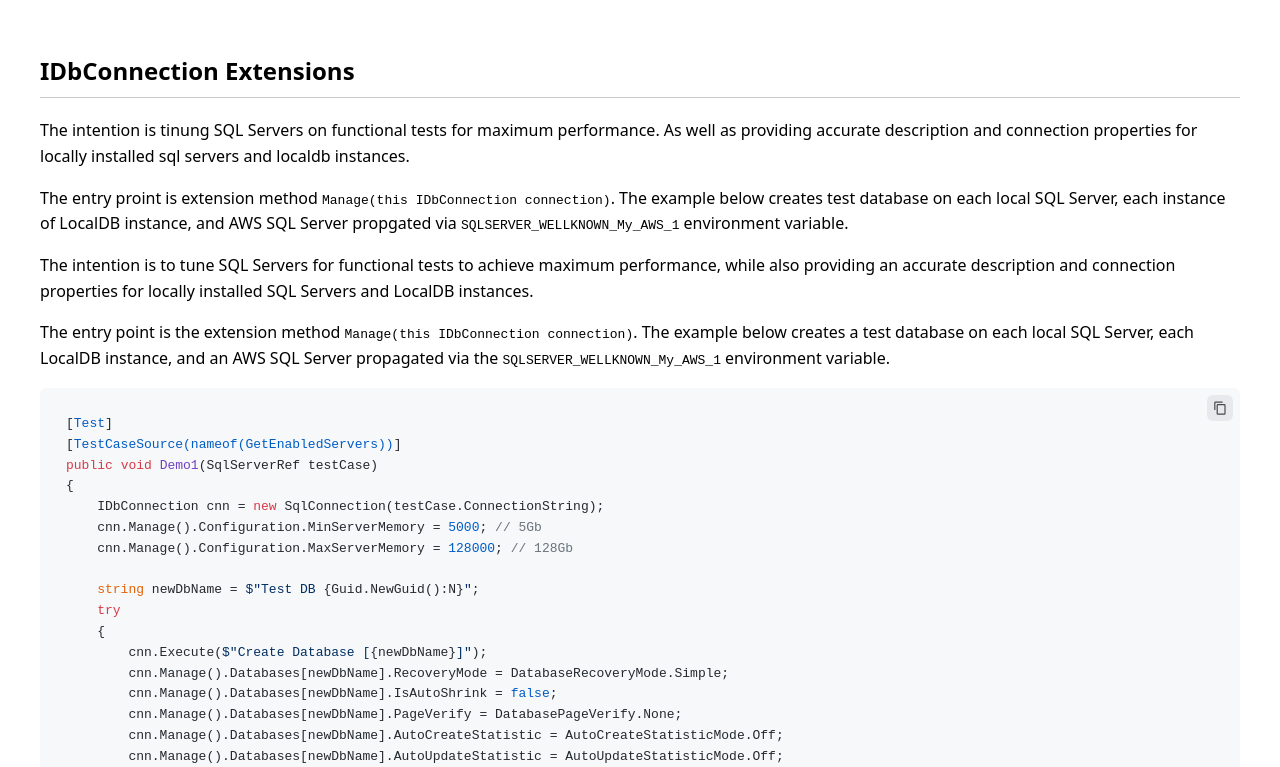
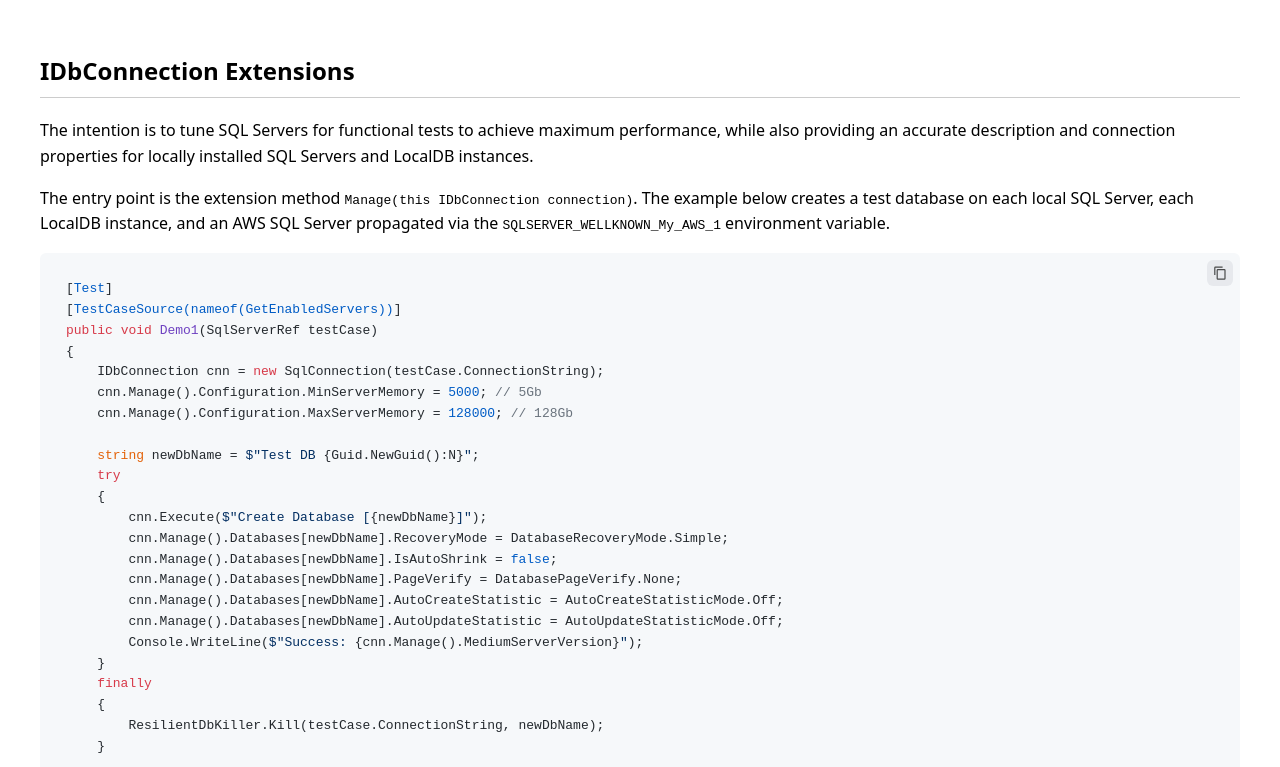
Before and after one commit to devizer/Universe.SqlServerJam, a plain HTML site: page index.html in a window 1280 px wide. Shown: the top 767 px of the page. Drawn offline with nearby package versions, Linux system fonts and the light colour scheme.

Commit message:
Polish readme v2

```diff
--- a/index.html
+++ b/index.html
@@ -136,14 +136,6 @@ tr:nth-child(even) {
 </head>
 <body>
 <h2 id="idbconnection-extensions">IDbConnection Extensions</h2>
-<p>The intention is tinung SQL Servers on functional tests for maximum
-performance. As well as providing accurate description and connection
-properties for locally installed sql servers and localdb instances.</p>
-<p>The entry proint is extension method
-<code>Manage(this IDbConnection connection)</code>. The example below
-creates test database on each local SQL Server, each instance of LocalDB
-instance, and AWS SQL Server propgated via
-<code>SQLSERVER_WELLKNOWN_My_AWS_1</code> environment variable.</p>
 <p>The intention is to tune SQL Servers for functional tests to achieve
 maximum performance, while also providing an accurate description and
 connection properties for locally installed SQL Servers and LocalDB
```
Also changed, not shown: 1 other file.
